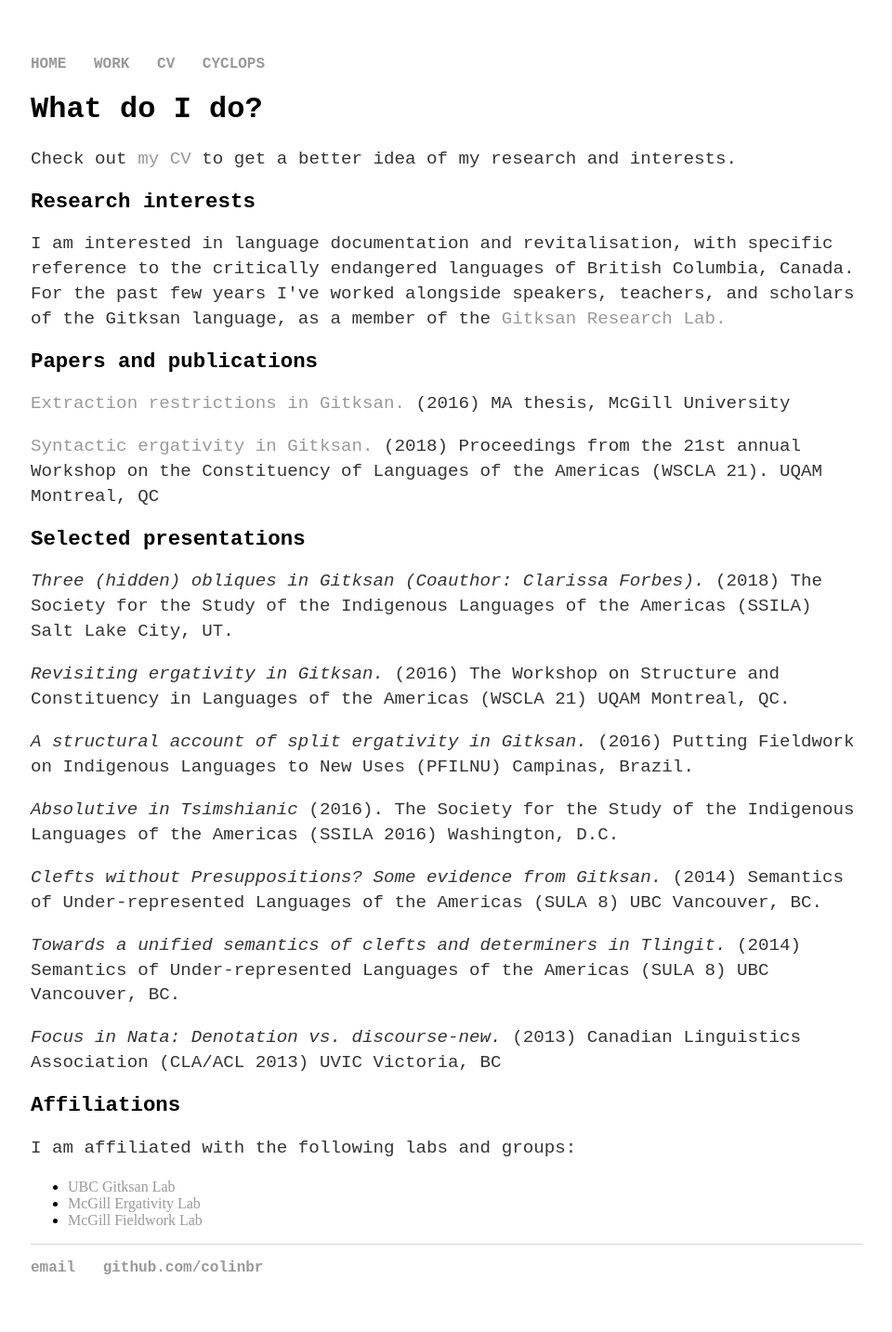
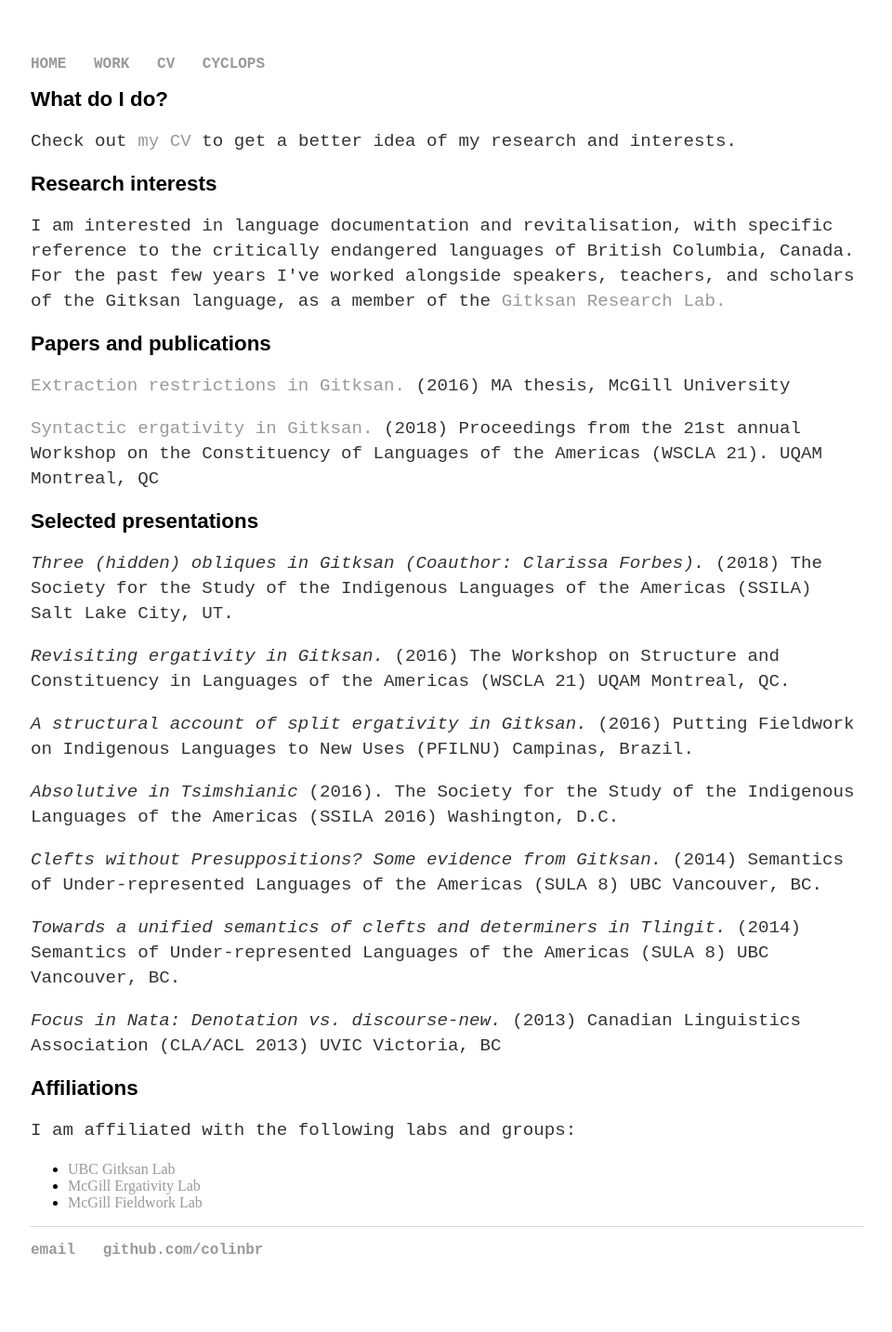
Before and after one commit to colinbr/OLD-colinbr.github.io, a Jekyll site: the page built from research/index.html, in a window 1280 px wide. Shown: the whole page at 93% size, without its empty margins (159-1119 px from the left). Built offline with Jekyll 4.4.1, drawn with Linux system fonts in a browser that asks for light colours; some web fonts are replaced.

Commit message:
Update main.css

```diff
--- a/css/main.css
+++ b/css/main.css
@@ -20,13 +20,13 @@ a:hover {
     text-decoration: underline;
 }
 h1 {
-    font-size: 2em;
-    font-family: 'Courier New', monospace;
+    font-size: 1.4em;
+    font-family: 'Montserrat', sans-serif;
 }
 
 h2 {
     font-size: 1.4em;
-    font-family: 'Courier New', monospace;
+    font-family: 'Montserrat', sans-serif;
 }
 
 p {
```
